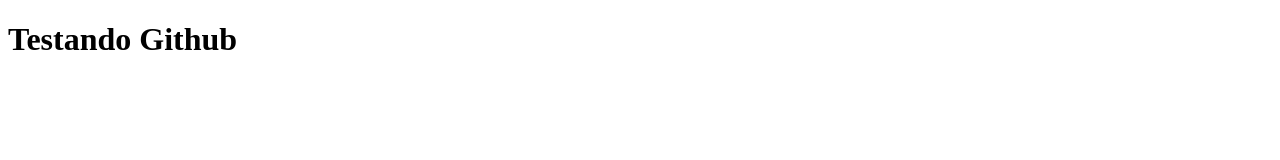
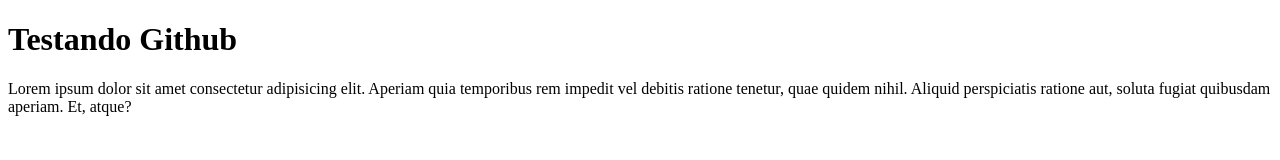
Before and after one commit to DanielReiDelas123/Aula01daTurmaA, a plain HTML site: page index.html in a window 1280 px wide. Drawn offline with Linux system fonts and the light colour scheme.

Commit message:
Segundo Codigo

```diff
--- a/index.html
+++ b/index.html
@@ -8,5 +8,8 @@
 </head>
 <body>
     <h1>Testando Github</h1>
+    <p>
+        Lorem ipsum dolor sit amet consectetur adipisicing elit. Aperiam quia temporibus rem impedit vel debitis ratione tenetur, quae quidem nihil. Aliquid perspiciatis ratione aut, soluta fugiat quibusdam aperiam. Et, atque?
+    </p>
 </body>
 </html>
```
